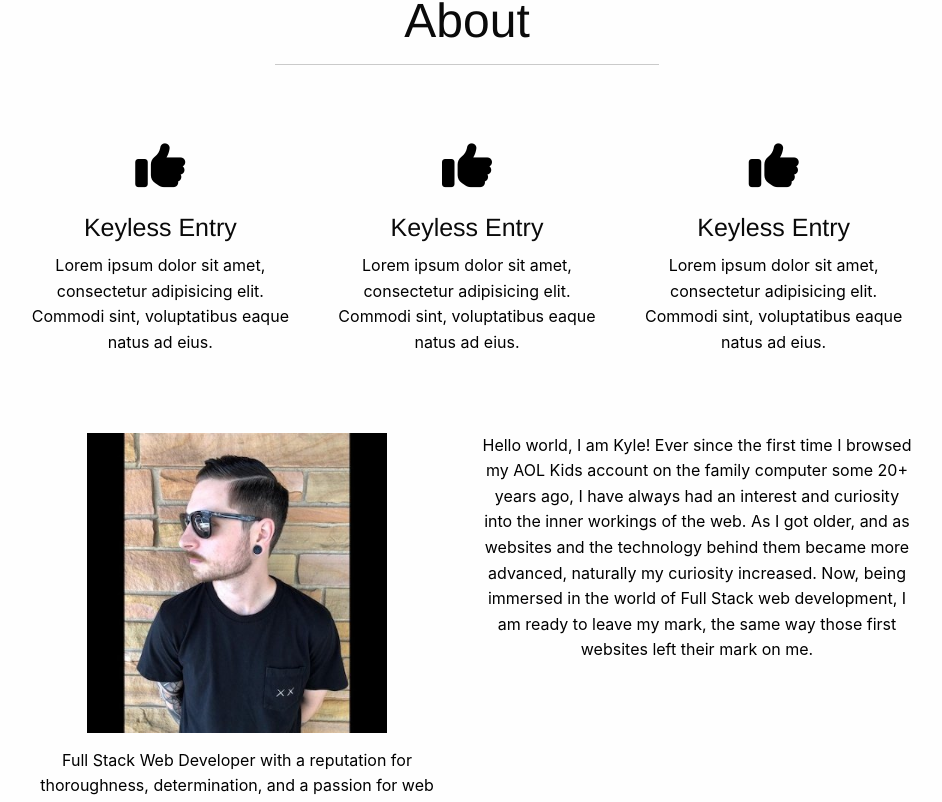
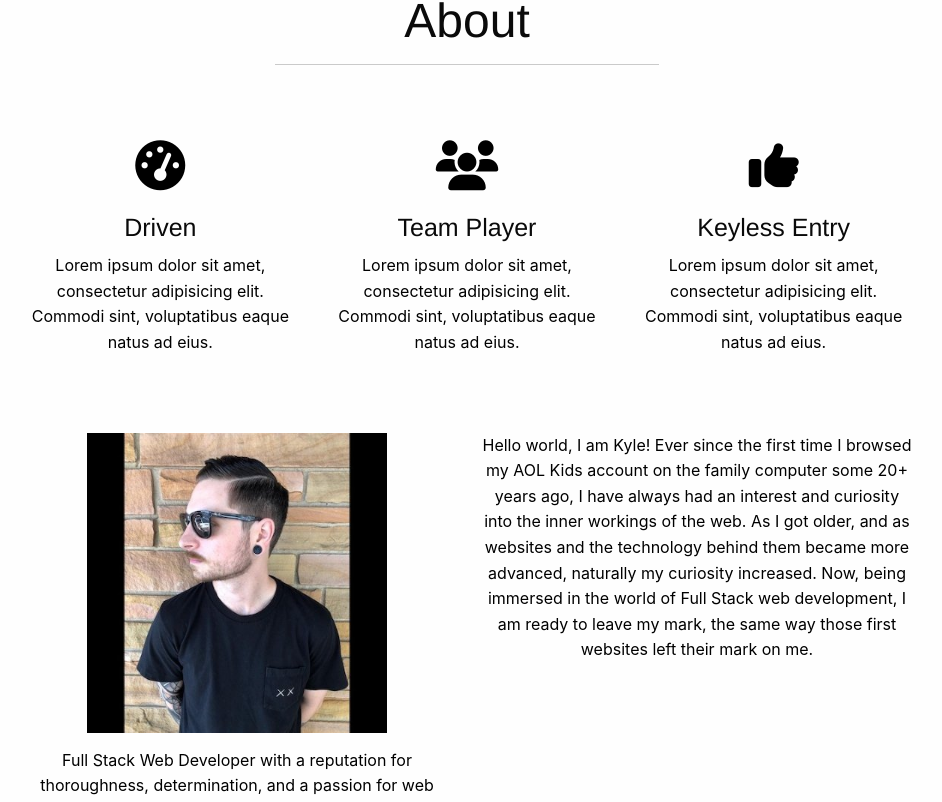
Before and after one commit to kylest0kes/kyle_stokes, a React (Create React App) app: page / in a window 1280 px wide. Shown: the part 918-1720 px from the top of the page, without its empty margins (173-1115 px from the left). Built offline with nearby package versions, Linux system fonts and the light colour scheme.

Commit message:
added email function to footer for page

```diff
--- a/src/components/About/index.js
+++ b/src/components/About/index.js
@@ -12,13 +12,13 @@ export default function About() {
                 {/* TOP ICONS */}
                 <div className="grid-x grid-margin-x about-three">
                     <div className="cell small-4">
-                        <p><i className="fas icon-three fa-thumbs-up"></i></p>
-                        <h4 className="marketing-site-three-up-title">Keyless Entry</h4>
+                        <p><i class="fas icon-three fa-tachometer-alt"></i></p>
+                        <h4 className="marketing-site-three-up-title">Driven</h4>
                         <p className="marketing-site-three-up-desc">Lorem ipsum dolor sit amet, consectetur adipisicing elit. Commodi sint, voluptatibus eaque natus ad eius.</p>
                     </div>
                     <div className="cell small-4">
-                        <p><i className="fas icon-three fa-thumbs-up"></i></p>
-                        <h4 className="marketing-site-three-up-title">Keyless Entry</h4>
+                        <p><i class="fas icon-three fa-users"></i></p>
+                        <h4 className="marketing-site-three-up-title">Team Player</h4>
                         <p className="marketing-site-three-up-desc">Lorem ipsum dolor sit amet, consectetur adipisicing elit. Commodi sint, voluptatibus eaque natus ad eius.</p>
                     </div>
                     <div className="cell small-4">
--- a/src/components/Footer/index.js
+++ b/src/components/Footer/index.js
@@ -7,6 +7,7 @@ export default function Footer() {
         <footer>
             <div className="rounded-social-buttons">
                 <a className="social-button linkedin" href="https://www.linkedin.com/in/kylest0kes/" target="blank"></a>
+                <a className="social-button mail" href="mailto:kylestokes1551@gmail.com" target="blank"></a>
                 <a className="social-button github" href="https://github.com/kylest0kes" target="blank"></a>
             </div>
             <div className="footer-info">
--- a/src/components/Footer/style.css
+++ b/src/components/Footer/style.css
@@ -77,3 +77,18 @@ footer {
   background: #fefefe;
   border-color: #000000;
 }
+
+.rounded-social-buttons .social-button.mail {
+  background: #000000;
+}
+
+.rounded-social-buttons .social-button.mail:before {
+  font-family: "FontAwesome";
+  content: "";
+}
+
+.rounded-social-buttons .social-button.mail:hover, .rounded-social-buttons .social-button.mail:focus {
+  color: #000000;
+  background: #fefefe;
+  border-color: #000000;
+}
```
